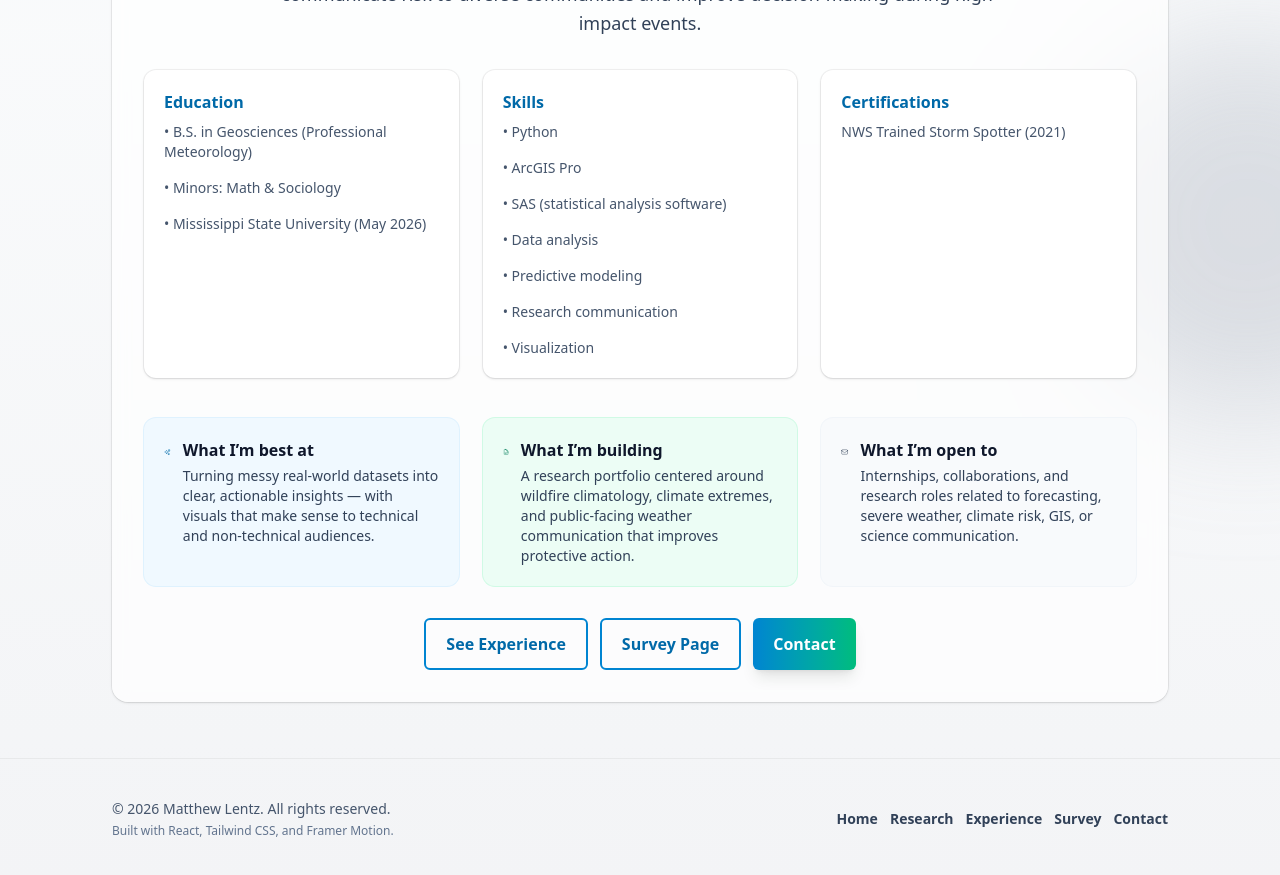
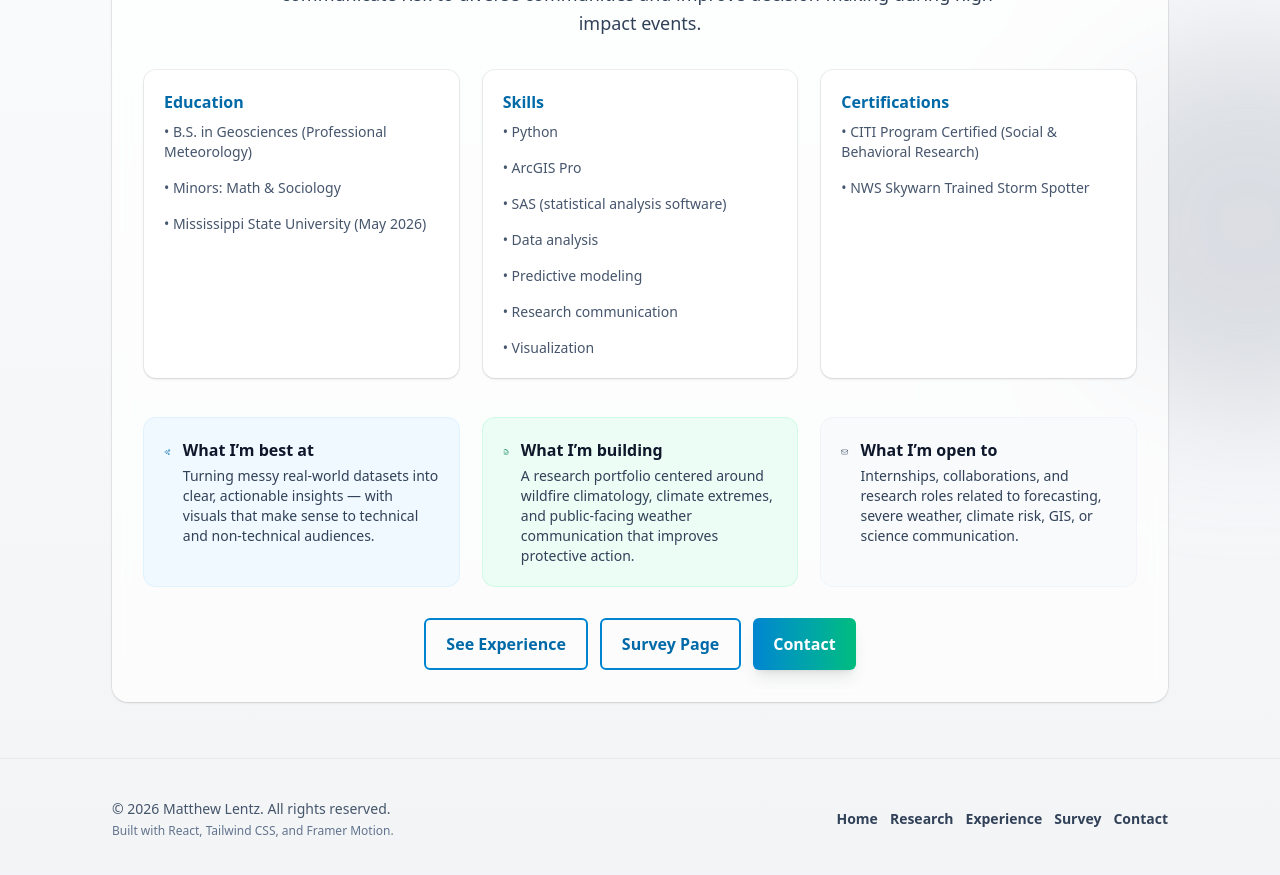
Before and after one commit to Mattisback04/MattTheMet, a React (Vite) app: page / in a window 1280 px wide. Shown: the part 820-1695 px from the top of the page. Built offline with nearby package versions, Linux system fonts and the light colour scheme.

Commit message:
Replace profile image size

```diff
--- a/src/PersonalWebsite.jsx
+++ b/src/PersonalWebsite.jsx
@@ -1035,7 +1035,10 @@ function HomePage() {
               <div className="mb-4">  •   Research communication</div>
               <div>  •   Visualization</div>
               </InfoCard>
-              <InfoCard title="Certifications">NWS Trained Storm Spotter (2021)</InfoCard>
+              <InfoCard title="Certifications">
+                <div className="mb-4">  •   CITI Program Certified (Social & Behavioral Research)</div>
+              <div>  •   NWS Skywarn Trained Storm Spotter</div>
+              </InfoCard>
             </div>
 
             <div className="mt-10 grid grid-cols-1 lg:grid-cols-3 gap-6">
```
